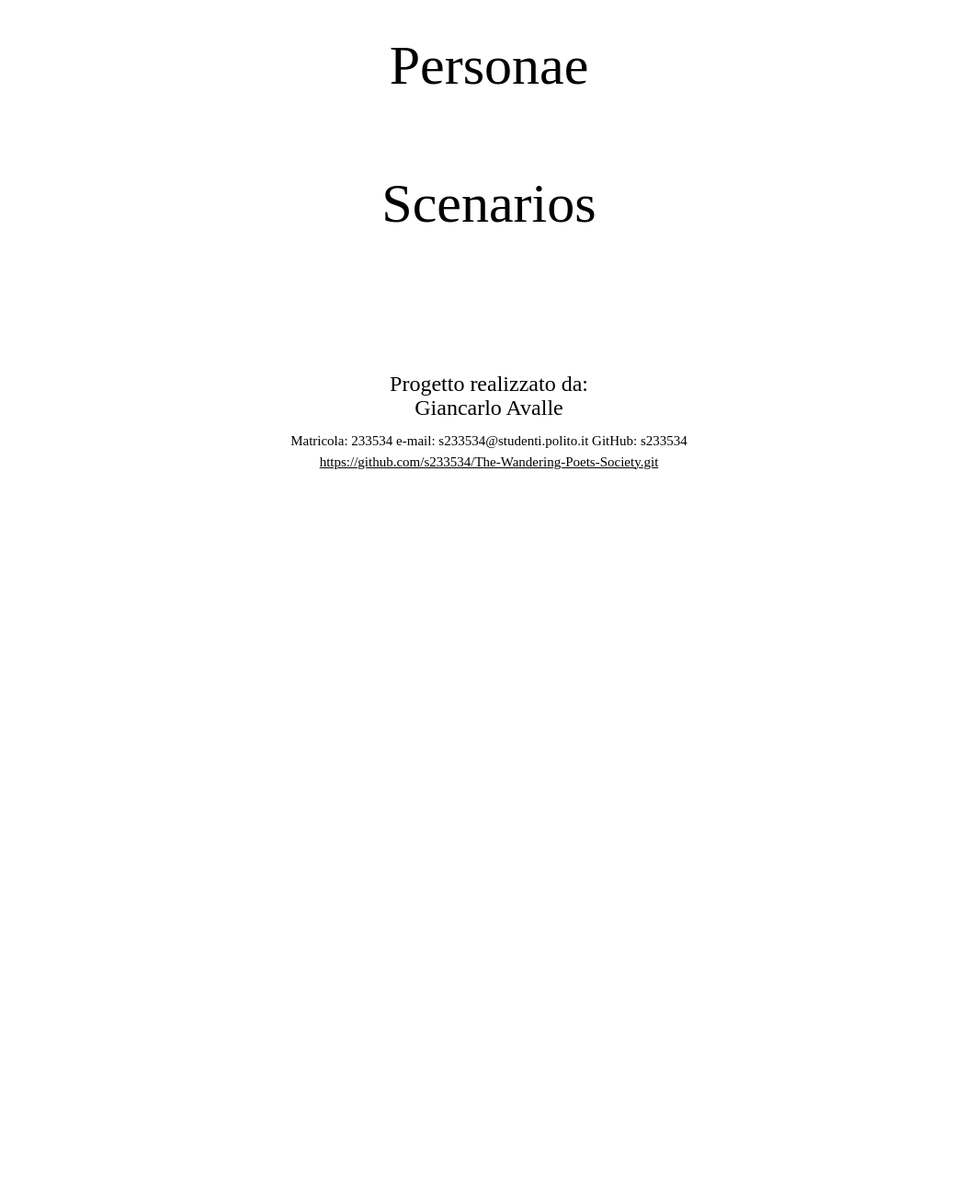
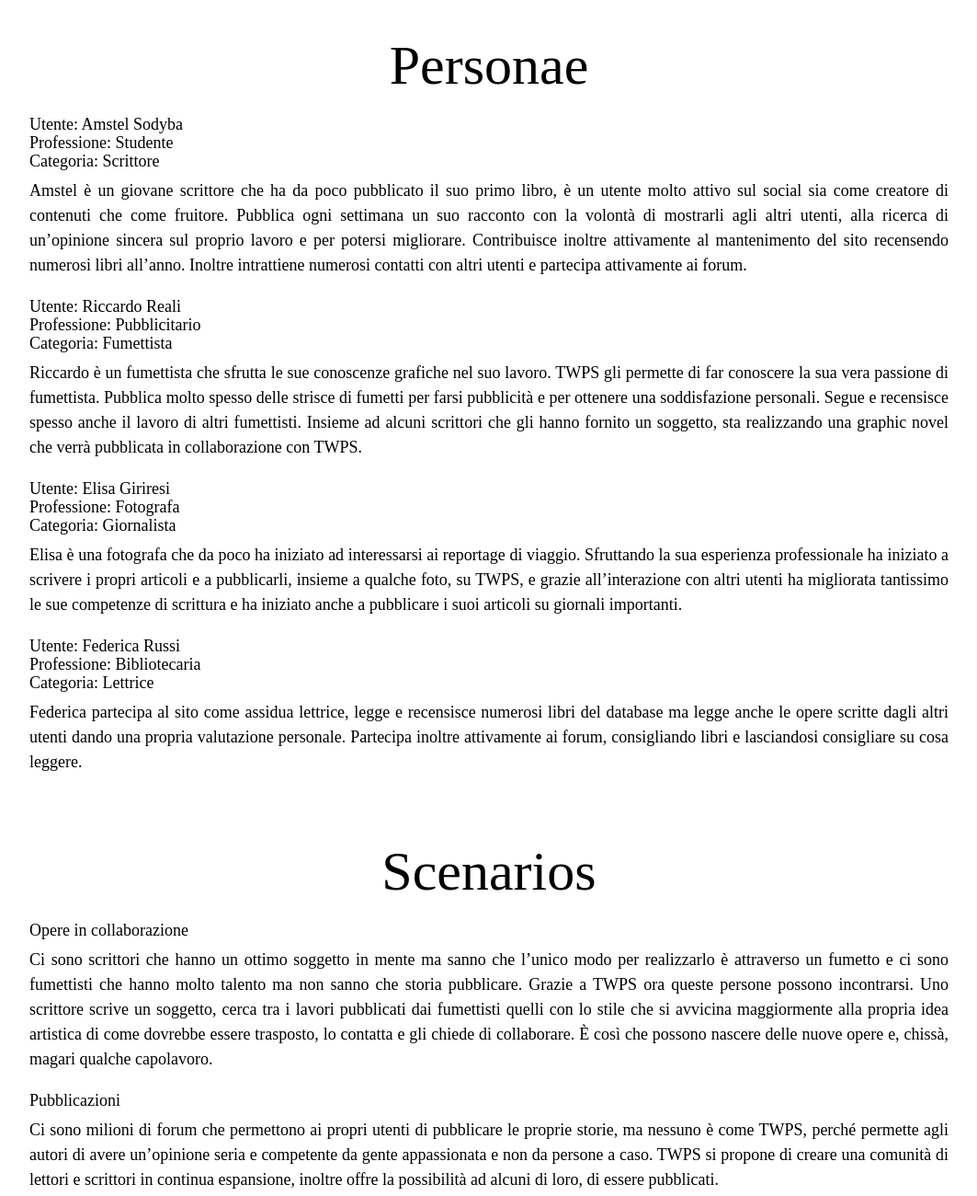
Before and after one commit to s233534/The-Wandering-Poets-Society, a plain HTML site: page Deliverable 1/Deliverable 1.html in a window 1280 px wide. Shown: the part 1460-2760 px from the top of the page at 92% size, without its empty margins (108-1171 px from the left). Before the commit the page ends 1983 px from the top, so only its background shows below. Drawn offline with nearby package versions, Linux system fonts and the light colour scheme.

Commit message:
Fine Deliverable 1

```diff
--- a/Deliverable 1/Aspetto D1.css
+++ b/Deliverable 1/Aspetto D1.css
@@ -53,7 +53,7 @@ footer{
 }
 
 footer span{
-    font-size: 15px;
+    font-size: 20px;
 }
 
 .realizedBy {
@@ -63,5 +63,29 @@ footer span{
 
 footer li{
     list-style-type: none;
-    font-size: 15px;
+    font-size: 20px;
 }
+
+.User{
+    line-height: 2px;
+}
+
+.Professione{
+    line-height: 2px;
+}
+
+.Categoria{
+    line-height: 2px;
+}
+
+.Descrizione{
+    margin-bottom: 30px;
+}
+
+.titoloScenario{
+    line-height: 2px;
+}
+
+.descScenario{
+    margin-bottom: 30px;
+}
--- a/Deliverable 1/Deliverable 1.html
+++ b/Deliverable 1/Deliverable 1.html
@@ -5,6 +5,7 @@
     <link rel="stylesheet" type="text/css" href="Aspetto%20D1.css">
     <link rel="stylesheet" href="http://www.w3schools.com/lib/w3.css">
     <title>TWPS- Deliverable 1</title>
+    <link rel="icon" type="image/png" href="images/Icona.png" />
 </head>
 
 <body>
@@ -72,16 +73,88 @@
     <div>
         <section class="personae">
             <h1>Personae</h1>
-            <p>
+            <p class="User">
+                Utente: Amstel Sodyba
+            </p>
+            <p class="Professione">
+                Professione: Studente
+            </p>
+            <p class="Categoria">
+                Categoria: Scrittore
+            </p>
+            <p class="Descrizione" align="justify">
+                Amstel è un giovane scrittore che ha da poco pubblicato il suo primo libro, è un utente molto attivo sul social sia come creatore di contenuti che come fruitore.
+                Pubblica ogni settimana un suo racconto con la volontà di mostrarli agli altri utenti, alla ricerca di un’opinione sincera sul proprio lavoro e per potersi migliorare.
+                Contribuisce inoltre attivamente al mantenimento del sito recensendo numerosi libri all’anno. Inoltre intrattiene numerosi contatti con altri utenti e partecipa attivamente
+                ai forum.
+            </p>
 
+            <p class="User">
+                Utente: Riccardo Reali
+            </p>
+            <p class="Professione">
+                Professione: Pubblicitario
+            </p>
+            <p class="Categoria">
+                Categoria: Fumettista
+            </p>
+            <p class="Descrizione" align="justify">
+                Riccardo è un fumettista che sfrutta le sue conoscenze grafiche nel suo lavoro. TWPS gli permette di far conoscere la sua vera passione di fumettista.
+                Pubblica molto spesso delle strisce di fumetti per farsi pubblicità e per ottenere una soddisfazione personali. Segue e recensisce spesso anche il lavoro di altri fumettisti.
+                Insieme ad alcuni scrittori che gli hanno fornito un soggetto, sta realizzando una graphic novel che verrà pubblicata in collaborazione con TWPS.
+            </p>
+
+            <p class="User">
+                Utente: Elisa Giriresi
+            </p>
+            <p class="Professione">
+                Professione: Fotografa
+            </p>
+            <p class="Categoria">
+                Categoria: Giornalista
+            </p>
+            <p class="Descrizione" align="justify">
+                Elisa è una fotografa che da poco ha iniziato ad interessarsi ai reportage di viaggio. Sfruttando la sua esperienza professionale ha iniziato a scrivere i propri
+                articoli e a pubblicarli, insieme a qualche foto, su TWPS, e grazie all’interazione con altri utenti ha migliorata tantissimo le sue competenze di scrittura e ha
+                iniziato anche a pubblicare i suoi articoli su giornali importanti.
+
+            </p>
+
+            <p class="User">
+                Utente: Federica Russi
+            </p>
+            <p class="Professione">
+                Professione: Bibliotecaria
+            </p>
+            <p class="Categoria">
+                Categoria: Lettrice
+            </p>
+            <p class="Descrizione" align="justify">
+                Federica partecipa al sito come assidua lettrice, legge e recensisce numerosi libri del database ma legge anche le opere scritte dagli altri utenti dando una propria
+                valutazione personale. Partecipa inoltre attivamente ai forum, consigliando libri e lasciandosi consigliare su cosa leggere.
             </p>
         </section>
     </div>
     <div>
         <section class="scenarios">
             <h1>Scenarios</h1>
-            <p>
+            <p class="titoloScenario">
+                Opere in collaborazione
+            </p>
+            <p align="justify" class="descScenario">
+                Ci sono scrittori che hanno un ottimo soggetto in mente ma sanno che l’unico modo per realizzarlo è attraverso un fumetto e ci sono fumettisti che hanno molto talento
+                ma non sanno che storia pubblicare. Grazie a TWPS ora queste persone possono incontrarsi. Uno scrittore scrive un soggetto, cerca tra i lavori pubblicati dai fumettisti
+                quelli con lo stile che si avvicina maggiormente alla propria idea artistica di come dovrebbe essere trasposto, lo contatta e gli chiede di collaborare.
+                È così che possono nascere delle nuove opere e, chissà, magari qualche capolavoro.
+            </p>
 
+            <p class="titoloScenario">
+                Pubblicazioni
+            </p>
+            <p align="justify" class="descScenario">
+                Ci sono milioni di forum che permettono ai propri utenti di pubblicare le proprie storie, ma nessuno è come TWPS, perché permette agli autori di avere un’opinione seria e
+                competente da gente appassionata e non da persone a caso. TWPS si propone di creare una comunità di lettori e scrittori in continua espansione, inoltre offre la possibilità
+                ad alcuni di loro, di essere pubblicati.
             </p>
         </section>
     </div>
```
Also changed, not shown: images/Icona.png (added).
